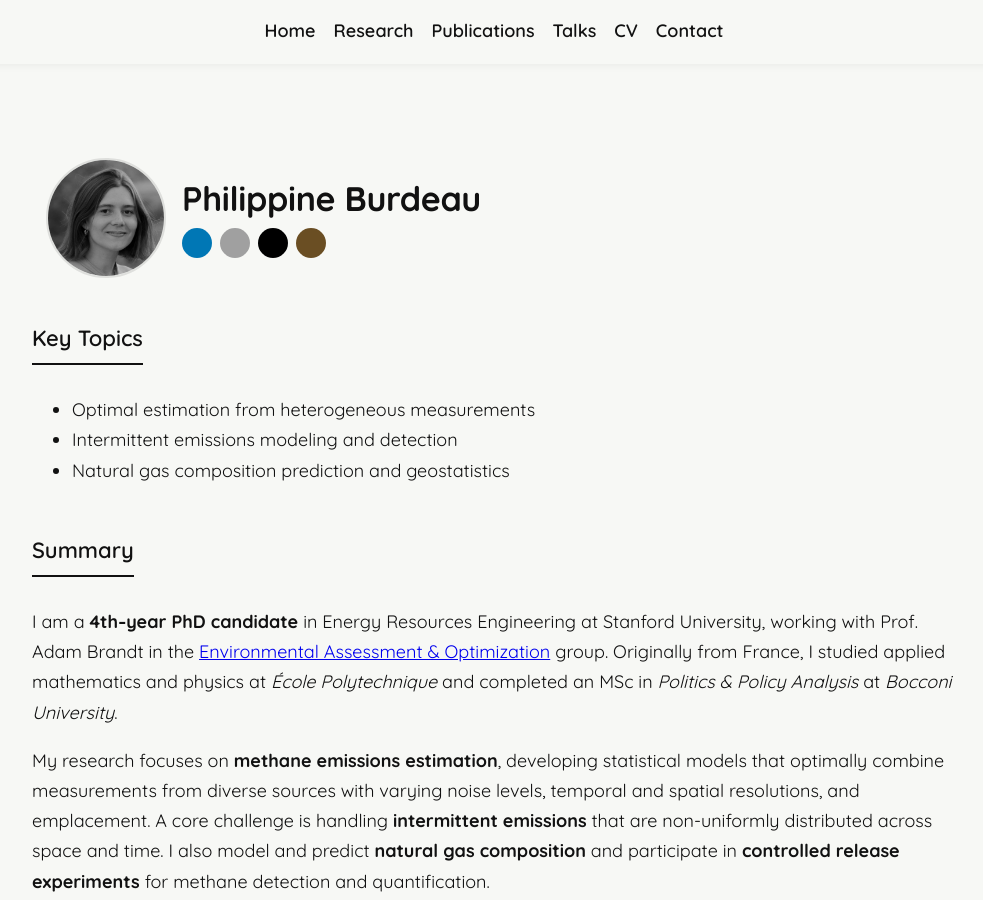
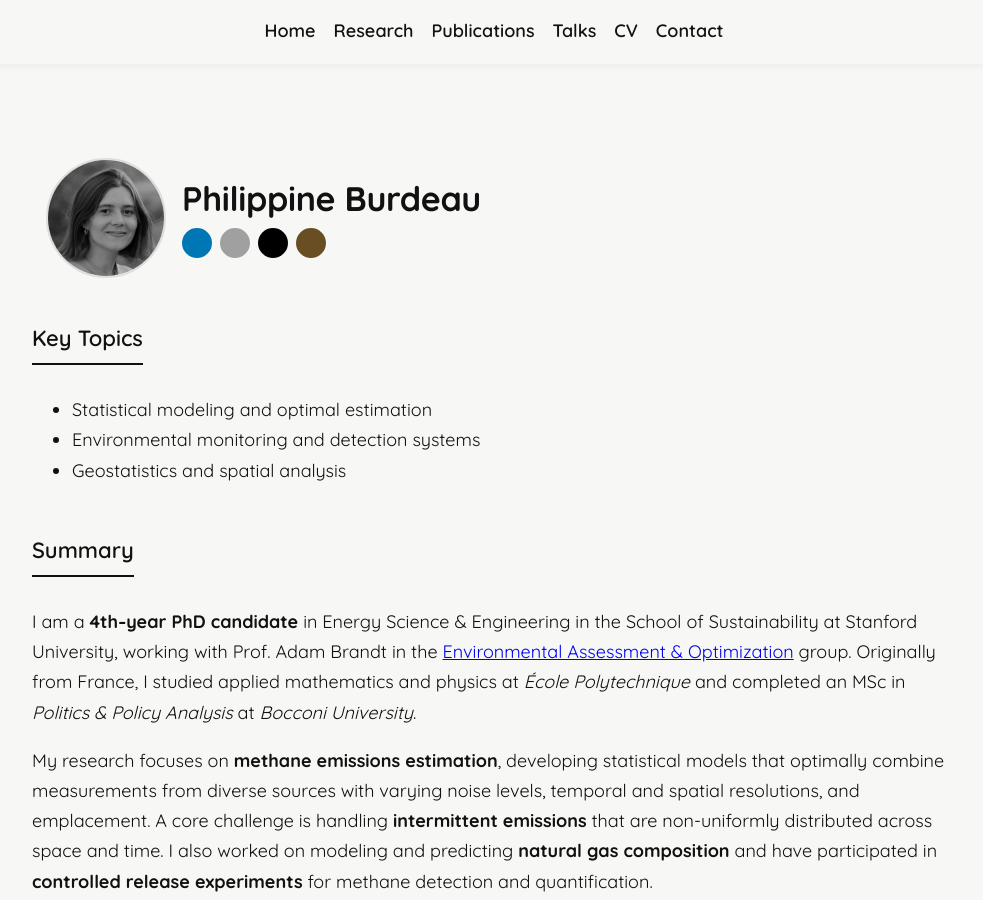
Before and after one commit to pburdeau/pburdeau.github.io, a Jekyll site: the page built from index.md, in a window 1280 px wide and 900 px high. Shown: the whole window, without its empty margins (146-1129 px from the left). Built offline with Jekyll 4.4.1, drawn with Linux system fonts in a browser that asks for light colours.

Commit message:
Update index.md

```diff
--- a/index.md
+++ b/index.md
@@ -19,16 +19,16 @@ permalink: /
   <div class="topics">
     <div class="section-title">Key Topics</div>
     <ul class="big-bullets">
-      <li>Optimal estimation from heterogeneous measurements</li>
-      <li>Intermittent emissions modeling and detection</li>
-      <li>Natural gas composition prediction and geostatistics</li>
+      <li>Statistical modeling and optimal estimation</li>
+      <li>Environmental monitoring and detection systems</li>
+      <li>Geostatistics and spatial analysis</li>
     </ul>
   </div>
 </div>
 <div class="h2">Summary</div>
-<p>I am a <strong>4th‑year PhD candidate</strong> in Energy Resources Engineering at Stanford University, working with Prof. Adam Brandt in the <a href="https://eao.stanford.edu/" target="_blank" rel="noopener">Environmental Assessment & Optimization</a> group. Originally from France, I studied applied mathematics and physics at <em>École Polytechnique</em> and completed an MSc in <em>Politics & Policy Analysis</em> at <em>Bocconi University</em>.</p>
+<p>I am a <strong>4th‑year PhD candidate</strong> in Energy Science & Engineering in the School of Sustainability at Stanford University, working with Prof. Adam Brandt in the <a href="https://eao.stanford.edu/" target="_blank" rel="noopener">Environmental Assessment & Optimization</a> group. Originally from France, I studied applied mathematics and physics at <em>École Polytechnique</em> and completed an MSc in <em>Politics & Policy Analysis</em> at <em>Bocconi University</em>.</p>
 
-<p>My research focuses on <strong>methane emissions estimation</strong>, developing statistical models that optimally combine measurements from diverse sources with varying noise levels, temporal and spatial resolutions, and emplacement. A core challenge is handling <strong>intermittent emissions</strong> that are non-uniformly distributed across space and time. I also model and predict <strong>natural gas composition</strong> and participate in <strong>controlled release experiments</strong> for methane detection and quantification.</p>
+<p>My research focuses on <strong>methane emissions estimation</strong>, developing statistical models that optimally combine measurements from diverse sources with varying noise levels, temporal and spatial resolutions, and emplacement. A core challenge is handling <strong>intermittent emissions</strong> that are non-uniformly distributed across space and time. I also worked on modeling and predicting <strong>natural gas composition</strong> and have participated in <strong>controlled release experiments</strong> for methane detection and quantification.</p>
 
 <p>Graduating in June 2026, I aim to work in the tech and sustainability sector, particularly on <strong>satellite-based environmental monitoring</strong> and detection systems.</p>
 
```
